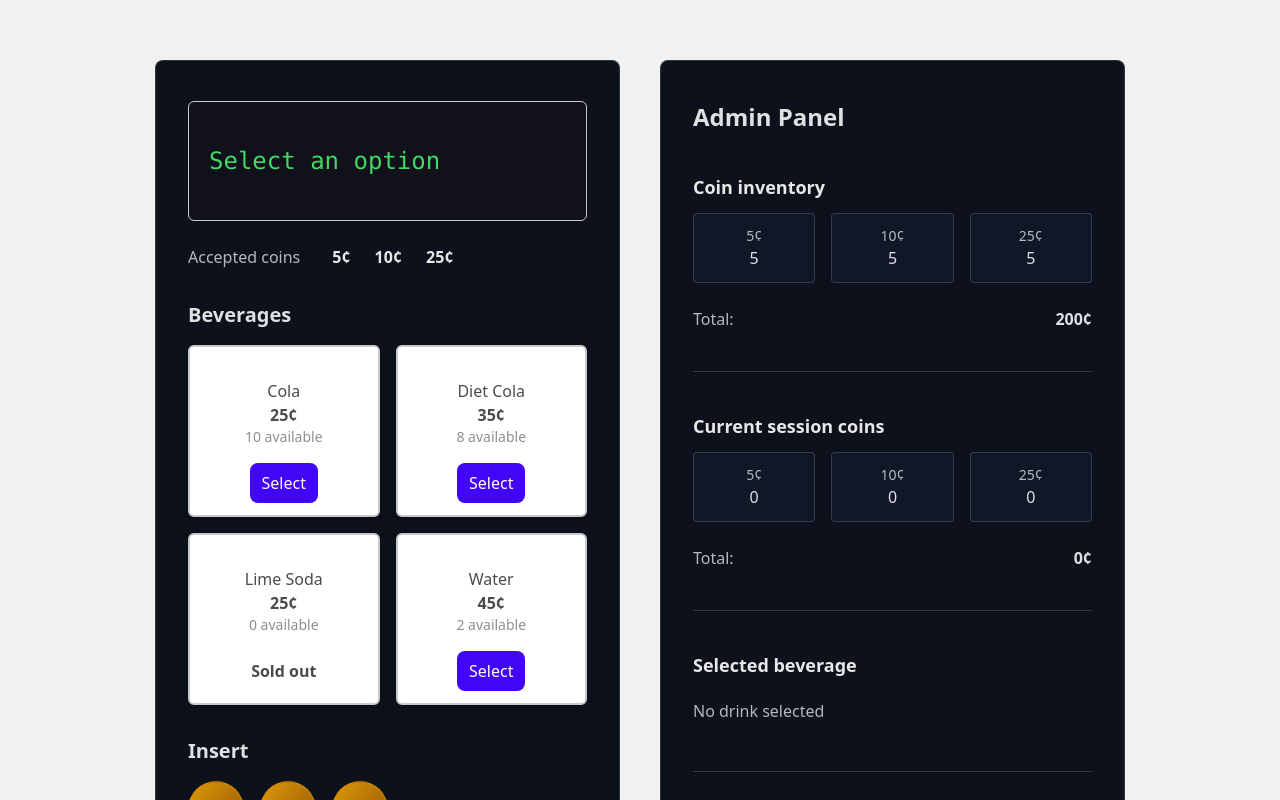
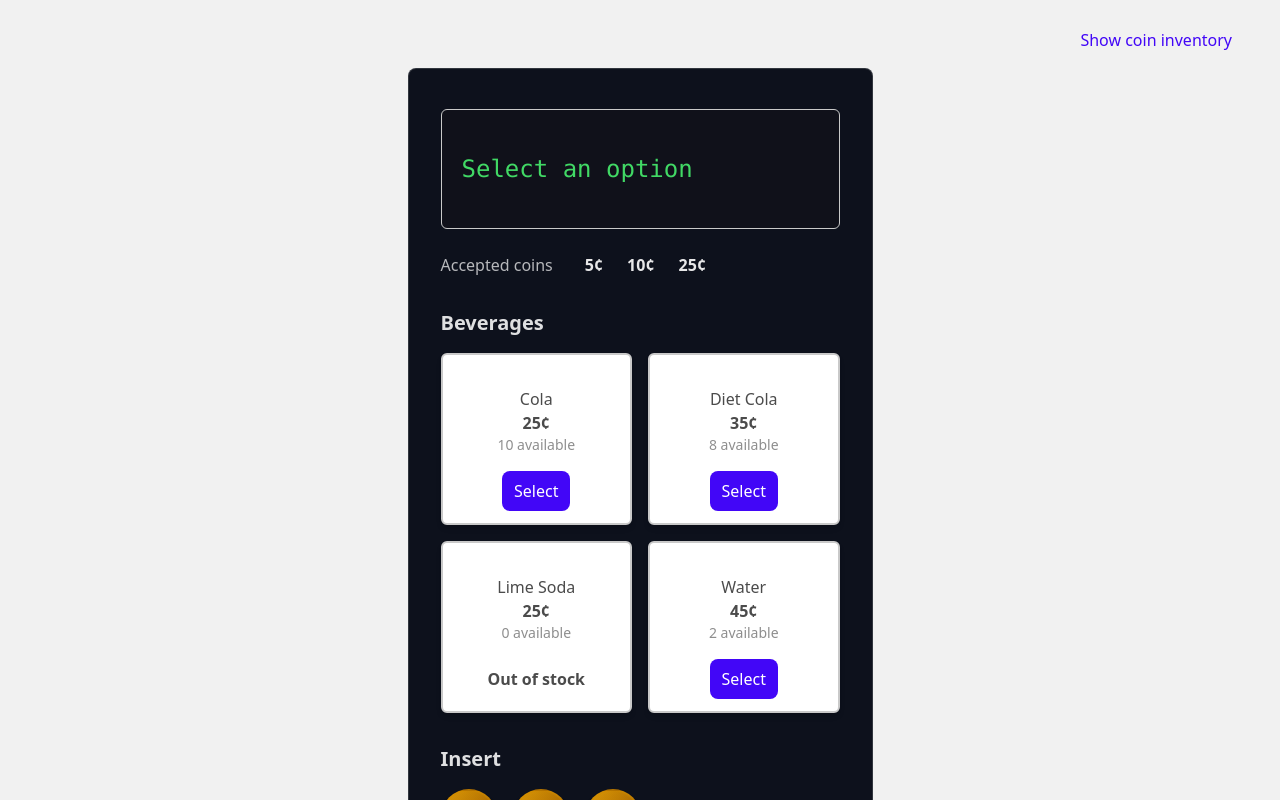
Before and after one commit to iyriss/vending-machine, a React (Vite) app: page / in a window 1280 px wide. Shown: the top 800 px of the page. Built offline with nearby package versions, Linux system fonts and the light colour scheme.

Commit message:
hide and show admin panel

```diff
--- a/src/App.tsx
+++ b/src/App.tsx
@@ -28,12 +28,12 @@ function App() {
   const [message, setMessage] = useState<string | JSX.Element>(initialMessage);
   const [insertedCoins, setInsertedCoins] = useState<number>(0);
   const [coinInventory, setCoinInventory] = useState(initialCoins);
+  const [showAdmin, setShowAdmin] = useState(false);
   const [sessionCoins, setSessionCoins] = useState<Record<Coin, number>>({
     5: 0,
     10: 0,
     25: 0,
   });
-
   const timeoutRef = useRef<ReturnType<typeof setTimeout> | null>(null);
 
   function setTemporaryMessage(content: string | JSX.Element, duration = 3000) {
@@ -214,7 +214,7 @@ function App() {
 
   return (
     <div className='m-auto w-full min-h-screen h-full gap-10 py-5 flex justify-center'>
-      <div className='flex justify-center w-full h-full gap-10 mt-10'>
+      <div className='flex justify-center w-full h-full gap-10 mt-12 relative'>
         <div className='bg-midnight w-full h-full max-w-[465px] border border-silver/20 rounded-lg px-8 py-10'>
           <Display message={message} />
           <Drinks
@@ -228,12 +228,27 @@ function App() {
             onCancel={handleCancel}
           />
         </div>
+        {!showAdmin && (
+          <button
+            onClick={() => setShowAdmin(true)}
+            className='absolute right-0 -top-12 border-none text-primary rounded-l-lg px-4 py-2 hover:underline cursor-pointer transition-colors'
+          >
+            Show coin inventory
+          </button>
+        )}
 
-        <AdminPanel
-          coinInventory={coinInventory}
-          sessionCoins={sessionCoins}
-          selectedDrink={drinks.find((drink) => selectedDrink === drink.key)}
-        />
+        <div
+          className={`fixed right-0 top-0 h-full transition-transform duration-300 ease-in-out ${
+            showAdmin ? 'translate-x-0' : 'translate-x-full'
+          }`}
+        >
+          <AdminPanel
+            coinInventory={coinInventory}
+            sessionCoins={sessionCoins}
+            selectedDrink={drinks.find((drink) => selectedDrink === drink.key)}
+            onClose={() => setShowAdmin(false)}
+          />
+        </div>
       </div>
     </div>
   );
--- a/src/components/AdminPanel.tsx
+++ b/src/components/AdminPanel.tsx
@@ -2,6 +2,7 @@ type AdminPanelProps = {
   coinInventory: Record<Coin, number>;
   sessionCoins: Record<Coin, number>;
   selectedDrink?: Drink;
+  onClose?: () => void;
 };
 
 export const AdminPanel: React.FC<AdminPanelProps> = (props) => {
@@ -15,8 +16,16 @@ export const AdminPanel: React.FC<AdminPanelProps> = (props) => {
   );
 
   return (
-    <div className='w-full mb-auto h-full max-w-[465px] border border-silver/20 rounded-lg px-8 py-10 bg-midnight'>
-      <h2 className='text-2xl font-bold mb-6'>Admin Panel</h2>
+    <div className='w-[465px] h-full bg-midnight border-l border-silver/20 px-8 py-10 overflow-y-auto'>
+      <div className='flex justify-between items-center mb-6'>
+        <h2 className='text-2xl font-bold'>Admin Panel</h2>
+        <div
+          className='cursor-pointer flex items-center gap-1 hover:underline text-[#9877ff] transition-opacity'
+          onClick={props.onClose}
+        >
+          Close
+        </div>
+      </div>
 
       <div className='space-y-6'>
         <div className='py-4'>
@@ -36,7 +45,9 @@ export const AdminPanel: React.FC<AdminPanelProps> = (props) => {
           </div>
           <div className='mt-3 pt-3 flex items-center gap-2 justify-between'>
             <span className='text-white/70'>Total: </span>
-            <span className='font-semibold'>{totalInventory}¢</span>
+            <span className='font-semibold'>
+              ${(totalInventory / 100).toFixed(2)}
+            </span>
           </div>
         </div>
 
@@ -59,7 +70,9 @@ export const AdminPanel: React.FC<AdminPanelProps> = (props) => {
           </div>
           <div className='mt-3 pt-3 flex items-center gap-2 justify-between'>
             <span className='text-white/70'>Total: </span>
-            <span className='font-semibold'>{totalSession}¢</span>
+            <span className='font-semibold'>
+              ${(totalSession / 100).toFixed(2)}
+            </span>
           </div>
         </div>
 
@@ -78,7 +91,7 @@ export const AdminPanel: React.FC<AdminPanelProps> = (props) => {
               <div className='flex justify-between items-center'>
                 <span className='text-white/70'>Price:</span>
                 <span className='font-medium'>
-                  {props.selectedDrink.price}¢
+                  ${(props.selectedDrink.price / 100).toFixed(2)}
                 </span>
               </div>
               <div className='flex justify-between items-center'>
@@ -122,14 +135,16 @@ export const AdminPanel: React.FC<AdminPanelProps> = (props) => {
           <div className='space-y-3'>
             <div className='flex justify-between items-center'>
               <span className='text-white/70'>Session total:</span>
-              <span className='font-medium text-white'>{totalSession}¢</span>
+              <span className='font-medium text-white'>
+                ${(totalSession / 100).toFixed(2)}
+              </span>
             </div>
             {props.selectedDrink && (
               <>
                 <div className='flex justify-between items-center'>
                   <span className='text-white/70'>Required Amount:</span>
                   <span className='font-medium text-white'>
-                    {props.selectedDrink.price}¢
+                    ${(props.selectedDrink.price / 100).toFixed(2)}
                   </span>
                 </div>
                 <div className='flex justify-between items-center'>
@@ -141,7 +156,11 @@ export const AdminPanel: React.FC<AdminPanelProps> = (props) => {
                         : 'text-yellow-400'
                     }`}
                   >
-                    {Math.max(0, props.selectedDrink.price - totalSession)}¢
+                    $
+                    {(
+                      Math.max(0, props.selectedDrink.price - totalSession) /
+                      100
+                    ).toFixed(2)}
                   </span>
                 </div>
               </>
--- a/src/components/Drinks.tsx
+++ b/src/components/Drinks.tsx
@@ -92,7 +92,7 @@ const DrinkCard: React.FC<DrinkCardProps> = ({
 
 const DrinkCardButton: React.FC<DrinkCardButtonProps> = (props) => {
   if (props.isSoldOut) {
-    return <span className='font-bold'>Sold out</span>;
+    return <span className='font-bold'>Out of stock</span>;
   }
 
   if (props.isSelected) {
```
